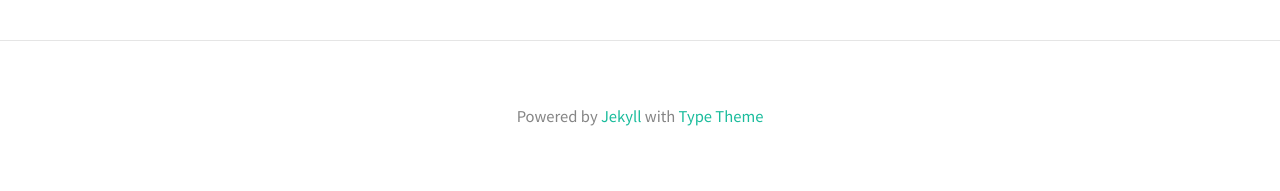
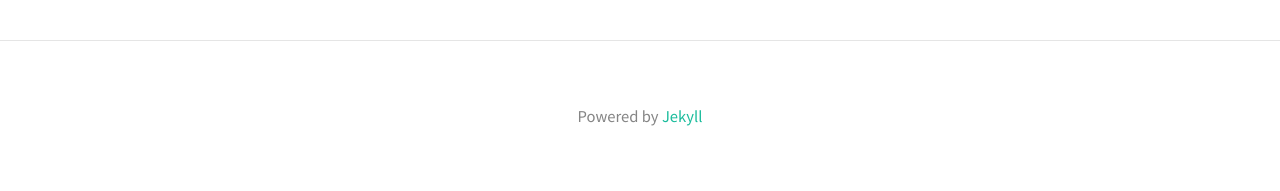
Before and after one commit to utk4rsh/utk4rsh.github.io, a Jekyll site: the page built from index.html, in a window 1280 px wide. Shown: the part 1527-1718 px from the top of the page. Built offline with Jekyll 4.4.1, drawn with Linux system fonts in a browser that asks for light colours; nearby versions of some CDN libraries; the list of posts is cut into pages by our own code.

Commit message:
Edit Footer

```diff
--- a/_config.yml
+++ b/_config.yml
@@ -15,7 +15,7 @@ theme_settings:
      <p>Work, Notes and Musings!</p>
   header_text_feature_image:
   footer_text: >
-   Powered by <a href="http://jekyllrb.com">Jekyll</a> with <a href="https://rohanchandra.github.io/project/type/">Type Theme</a>
+   Powered by <a href="http://jekyllrb.com">Jekyll</a>
 
   # Icons
   rss: false
```
Also changed, not shown: 7 other files.
